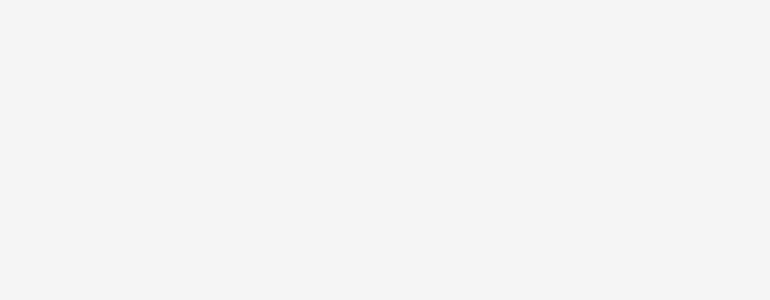
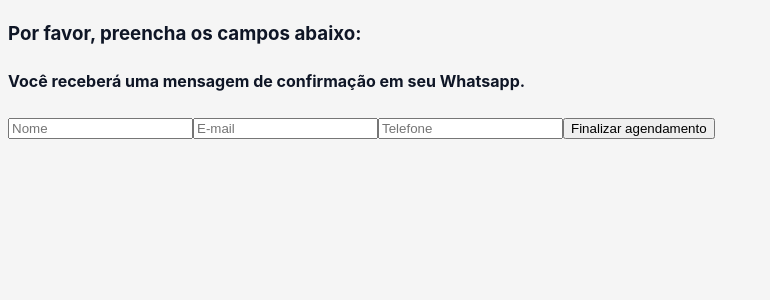
Before and after one commit to lsalatiel/schedule-system, a React (Vite) app in the folder src/frontend/: page /cadastro in a window 1280 px wide. Shown: the top 300 px of the page, without its empty margins (0-770 px from the left). Built offline with nearby package versions, Linux system fonts and the light colour scheme.

Commit message:
feat: add register view

```diff
--- a/src/frontend/src/views/Register.tsx
+++ b/src/frontend/src/views/Register.tsx
@@ -1,8 +1,23 @@
 import React from "react";
 
 export default function Register() {
+    const selectedDate = localStorage.getItem("selectedDate");
+    const selectedTime = localStorage.getItem("selectedTime");
+
     return (
         <div>
+            <div className="date-info-container">
+                <h2>{selectedDate}</h2>
+                <h2>{selectedTime}</h2>
+            </div>
+            <div className="inputs-container">
+                <h3>Por favor, preencha os campos abaixo:</h3>
+                <h4>Você receberá uma mensagem de confirmação em seu Whatsapp.</h4>
+                <input type="text" placeholder="Nome" />
+                <input type="text" placeholder="E-mail" />
+                <input type="text" placeholder="Telefone" />
+                <button>Finalizar agendamento</button>
+            </div>
         </div>
     );
 }
```
